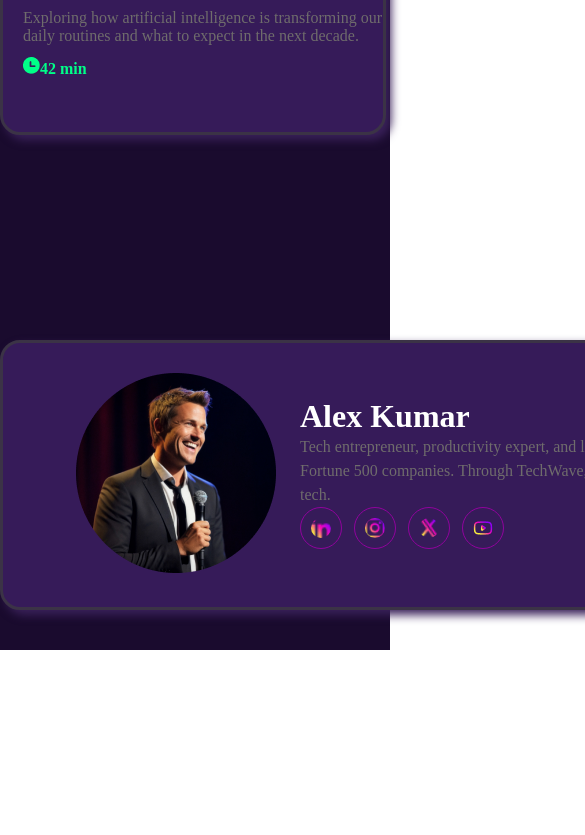
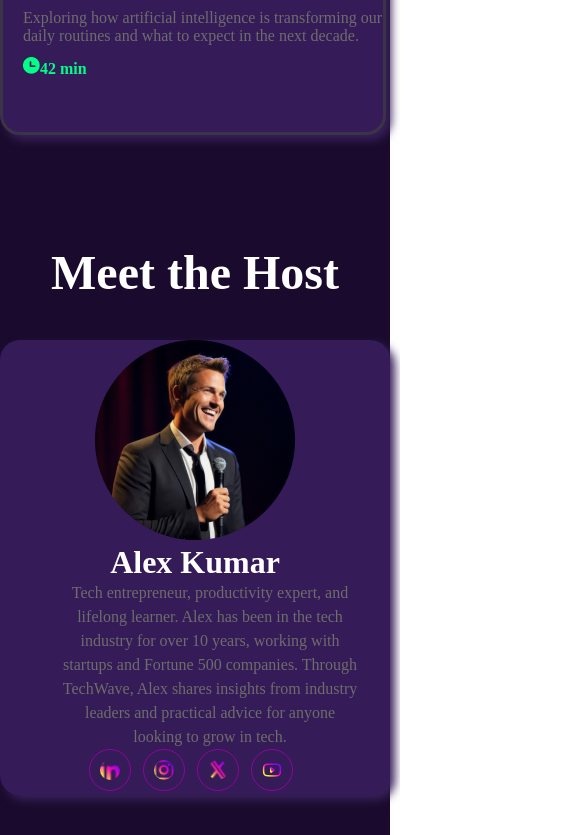
Before and after one commit to mehedi3322/assignment2, a plain HTML site: page index.html in a window 390 px wide. Shown: the part 4523-5358 px from the top of the page, 585 px wide, since content can reach past the window. Before the commit the page ends 5173 px from the top, so only its background shows below. Drawn offline with Linux system fonts and the light colour scheme.

Commit message:
completed episodes and host section responsiveness

```diff
--- a/styles/style.css
+++ b/styles/style.css
@@ -299,7 +299,7 @@ padding: 30px;
 /* margin-bottom: 20px; */
 }
 .host-info{
-    width: 890px;
+    max-width: 890px;
     /* border: 3px solid indianred; */
 }
 .host-name{
@@ -395,5 +395,28 @@ padding: 30px;
     margin: 0 auto;
 
 }
+.alex{
+    display: block;
+    width: 100%;
+    padding: 0;
+    border: none;
+    text-align: center;
+}
+.host-description{
+    width: 300px;
+    padding-left: 60px;
+}
+.host-container{
+    width: 100%;
+    /* border: 2px solid palevioletred; */
+    margin: 0 auto;
+    padding-bottom: 40px;
+}
+.host-title{
+    font-size: 3rem;
+    font-weight: 600;
+    color: #FFFFFF;
 
 }
+
+}
```
